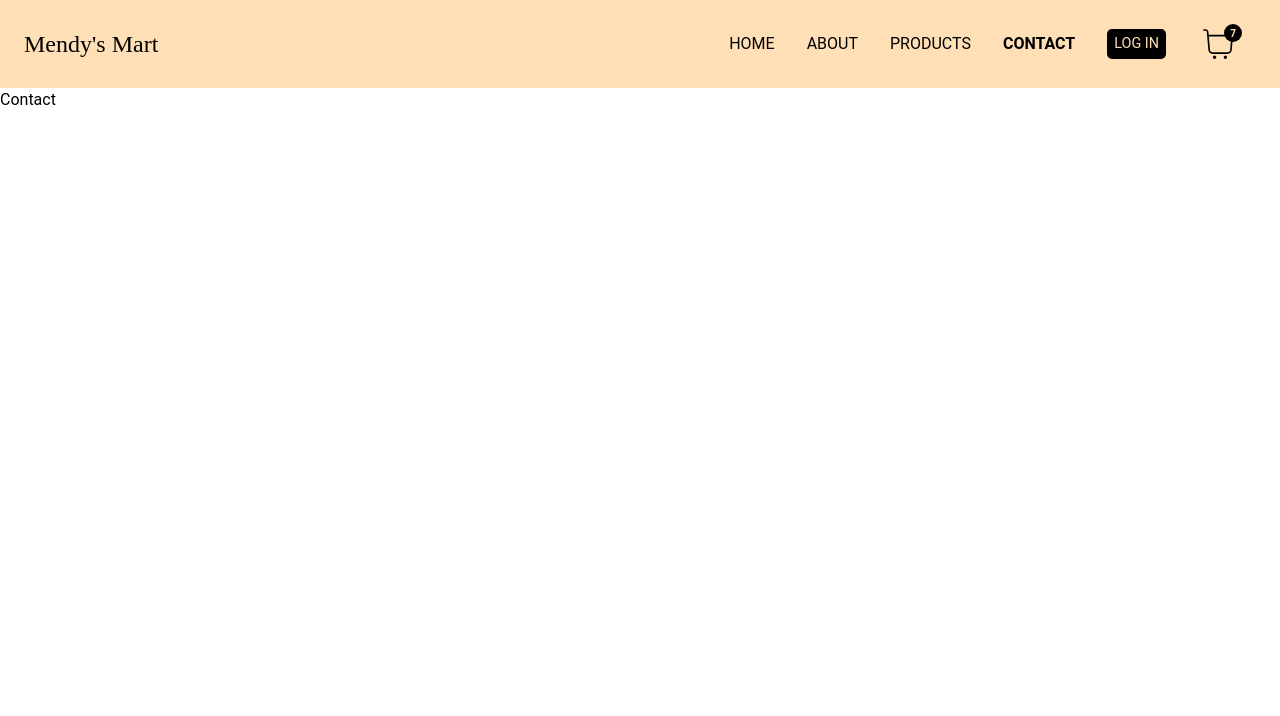
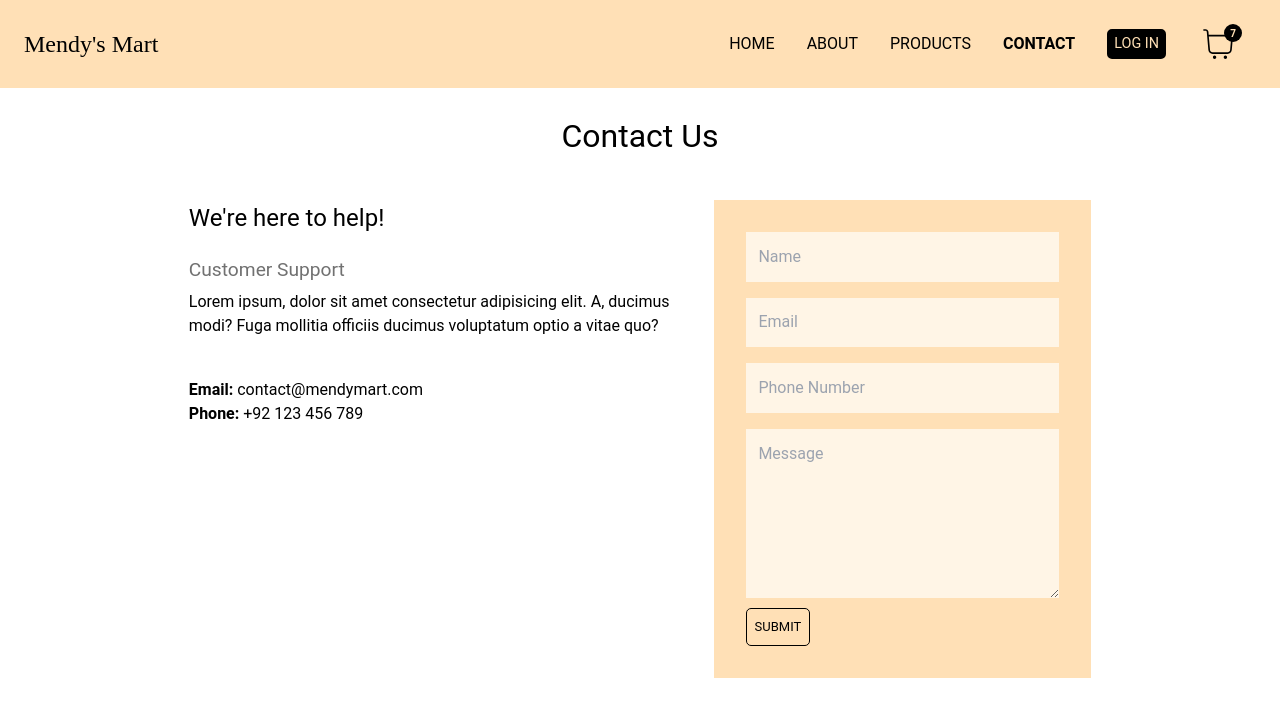
Before and after one commit to arslanazharr/mendy-mart, a React (Create React App) app: page /contact in a window 1280 px wide. Shown: the top 716 px of the page. Built offline with nearby package versions, Linux system fonts and the light colour scheme; a web font is replaced by a local one.

Commit message:
created contact page

```diff
--- a/src/Contact.js
+++ b/src/Contact.js
@@ -1,7 +1,64 @@
-import React from "react";
+import "./styles/contact.css";
 
 const Contact = () => {
-  return <h1>Contact</h1>;
+  return (
+    <section className="contact-section">
+      <h1>Contact Us</h1>
+      <div className="contact-main">
+        <div className="contact-details">
+          <h2>We're here to help!</h2>
+          <div className="contact-details-">
+            <h3>Customer Support</h3>
+            <p>
+              Lorem ipsum, dolor sit amet consectetur adipisicing elit. A,
+              ducimus modi? Fuga mollitia officiis ducimus voluptatum optio a
+              vitae quo?
+            </p>
+          </div>
+          <div className="contact-details--">
+            <p>
+              <strong>Email:</strong> contact@mendymart.com
+            </p>
+            <p>
+              <strong>Phone:</strong> +92 123 456 789
+            </p>
+          </div>
+        </div>
+        <div className="contact-form">
+          <form action="POST">
+            <input
+              type="text"
+              name="name"
+              required
+              placeholder="Name"
+              autoComplete="off"
+            />
+            <input
+              type="email"
+              name="email"
+              required
+              placeholder="Email"
+              autoComplete="off"
+            />
+            <input
+              type="tel"
+              name="phone"
+              placeholder="Phone Number"
+              autoComplete="off"
+            />
+            <textarea
+              name="textarea"
+              required
+              cols="30"
+              rows="6"
+              placeholder="Message"
+            ></textarea>
+          </form>
+          <button className="contact-form-btn">SUBMIT</button>
+        </div>
+      </div>
+    </section>
+  );
 };
 
 export default Contact;
--- a/src/ErrorPage.js
+++ b/src/ErrorPage.js
@@ -1,7 +1,30 @@
-import React from "react";
+import { NavLink } from "react-router-dom";
+import "./styles/error.css";
 
 const ErrorPage = () => {
-  return <div>ErrorPage</div>;
+  return (
+    <>
+      <main className="grid min-h-full place-items-center px-6 py-24 sm:py-32 lg:px-8">
+        <div className="text-center">
+          <p className="text-base font-semibold error404">404</p>
+          <h1 className="mt-4 text-3xl font-bold tracking-tight text-gray-900 sm:text-5xl">
+            Page not found
+          </h1>
+          <p className="mt-6 text-base leading-7 text-gray-600">
+            Sorry, we couldn’t find the page you’re looking for.
+          </p>
+          <div className="mt-10 flex items-center justify-center gap-x-6">
+            <NavLink
+              to="/"
+              className="backButton rounded-md px-3.5 py-2.5 text-sm font-semibold text-white shadow-sm focus-visible:outline focus-visible:outline-2 focus-visible:outline-offset-2 focus-visible:outline-indigo-600"
+            >
+              Back To Home
+            </NavLink>
+          </div>
+        </div>
+      </main>
+    </>
+  );
 };
 
 export default ErrorPage;
--- a/src/components/HeroSection.js
+++ b/src/components/HeroSection.js
@@ -1,7 +1,5 @@
-import React from "react";
 import { NavLink } from "react-router-dom";
 import "../styles/heroSection.css";
-import "../../src/index.css";
 
 const HeroSection = (props) => {
   const { img } = props.myData;
--- a/src/components/Marquee.js
+++ b/src/components/Marquee.js
@@ -1,4 +1,3 @@
-import React from "react";
 import "../styles/marquee.css";
 import b1 from "../images/brands/3m.png";
 import b2 from "../images/brands/adwords.png";
--- a/src/components/Services.js
+++ b/src/components/Services.js
@@ -3,7 +3,6 @@ import { GrSecure } from "react-icons/gr";
 import { BiSupport } from "react-icons/bi";
 import { GiReceiveMoney } from "react-icons/gi";
 import "../styles/services.css";
-import "../../src/index.css";
 
 const Services = () => {
   return (
--- a/src/styles/contact.css
+++ b/src/styles/contact.css
@@ -1,55 +1,77 @@
-.contact-main h1 {
+.contact-section h1 {
+  font-size: xx-large;
   text-align: center;
-  font-size: xx-large;
-  font-weight: bold;
-  padding: 1rem;
 }
 
+.contact-main {
+  display: flex;
+  justify-content: center;
+  gap: 2rem;
+}
+
+.contact-details {
+  margin-top: 40px;
+  width: 40%;
+}
+
+.contact-details h2 {
+  font-size: x-large;
+  margin-bottom: 20px;
+}
+
+.contact-details- h3 {
+  font-size: larger;
+  margin-bottom: 5px;
+  color: rgb(113, 113, 113);
+}
+
+.contact-details- p {
+  margin-bottom: 40px;
+}
+.contact-form {
+  background-color: #ffe0b6;
+  padding: 2rem;
+  margin-top: 40px;
+}
 .contact-form form {
   display: flex;
   flex-direction: column;
-  gap: 1.5rem;
-  margin-top: 80px;
-}
-
-.contact-form {
-  display: flex;
-  justify-content: center;
+  gap: 1rem;
 }
 
 .contact-form form input,
 textarea {
-  padding: 1rem;
-  background-color: #ffe0b6;
-  border: 2px solid rgb(113, 113, 113);
+  background-color: #fff5e6;
+  padding: 0.8rem;
 }
 
-.contact-main-- button {
+.contact-form-btn {
   padding: 8px;
-  border: 2px solid black;
+  border: 1px solid black;
   border-radius: 5px;
   margin-top: 10px;
   font-size: small;
 }
 
-.contact-main-- button:hover {
+.contact-form-btn:hover {
   background-color: black;
   color: white;
   transition: ease-in-out 0.2s;
 }
-.contact-main-- button:active {
+
+.contact-form-btn:active {
   background-color: rgb(113, 113, 113);
   color: white;
-  border: 2px solid rgb(113, 113, 113);
+  border: 1px solid rgb(113, 113, 113);
 }
 
-.contact-main-- {
-  display: flex;
-  flex-direction: column;
-  align-items: center;
+@media (max-width: 676px) {
+  .contact-main {
+    display: flex;
+    flex-direction: column;
+    gap: 1rem;
+  }
+  .contact-details {
+    width: auto;
+  }
 }
-
-.contact-form-btn {
-  display: flex;
-  justify-content: start;
-}
--- /dev/null
+++ b/src/styles/error.css
@@ -0,0 +1,25 @@
+.error404 {
+  color: rgb(113, 113, 113);
+  font-size: xx-large;
+}
+
+.backButton {
+  padding: 8px;
+  border: 1px solid black;
+  border-radius: 5px;
+  margin-top: 10px;
+  font-size: small;
+  color: black;
+}
+
+.backButton:hover {
+  background-color: black;
+  color: white;
+  transition: ease-in-out 0.2s;
+}
+
+.backButton:active {
+  background-color: rgb(113, 113, 113);
+  color: white;
+  border: 1px solid rgb(113, 113, 113);
+}
--- a/src/styles/services.css
+++ b/src/styles/services.css
@@ -16,7 +16,7 @@
   flex-direction: column;
   align-items: center;
   justify-content: center;
-  background-color: #ffe0b6;
+  background-color: #fff5e6;
   gap: 1rem;
   padding: 3rem;
   height: 212px;
@@ -48,7 +48,7 @@
 .service-2 {
   display: flex;
   align-items: center;
-  background-color: #ffe0b6;
+  background-color: #fff5e6;
   padding: 1.5rem;
   height: 98px;
   gap: 1rem;
```
